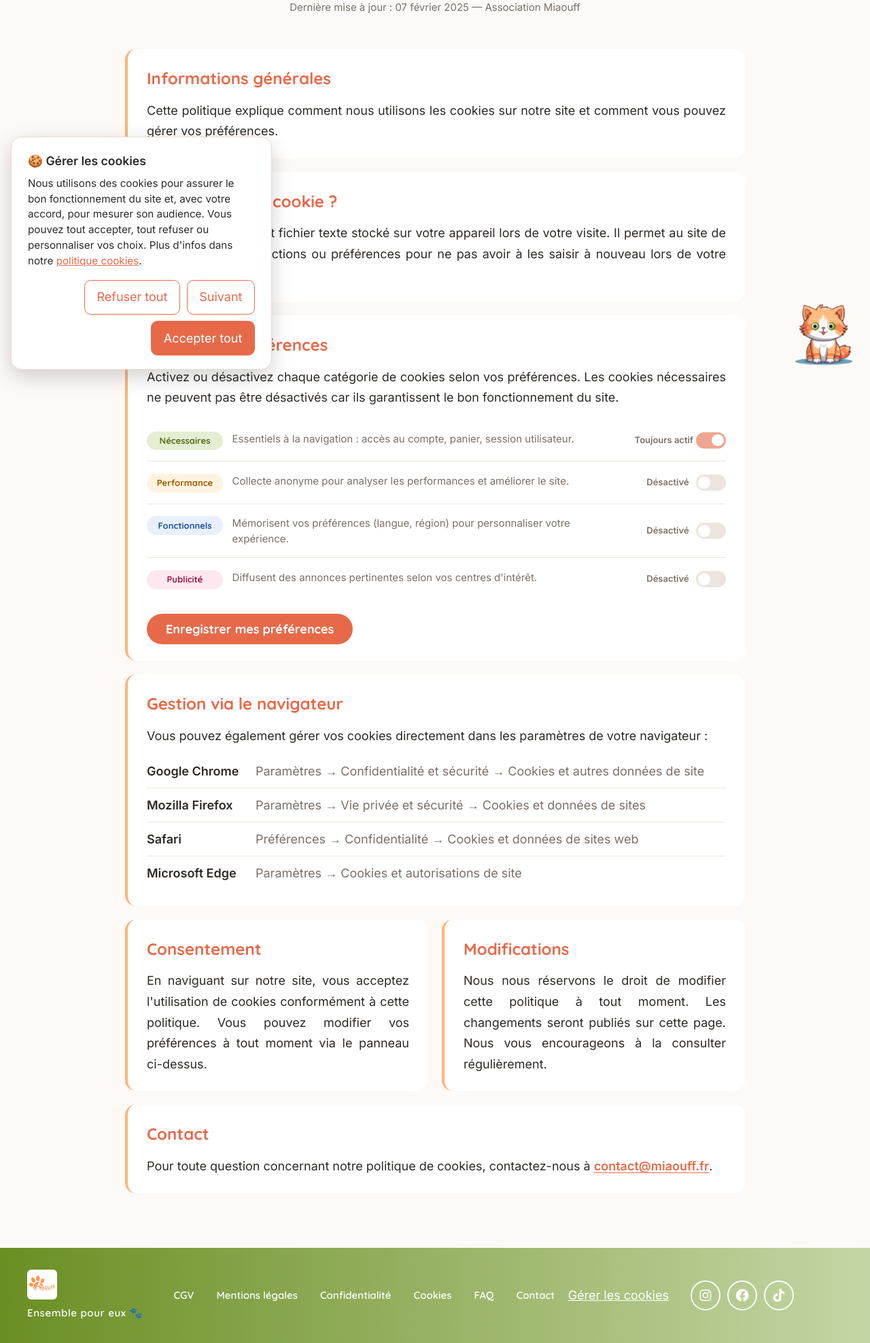
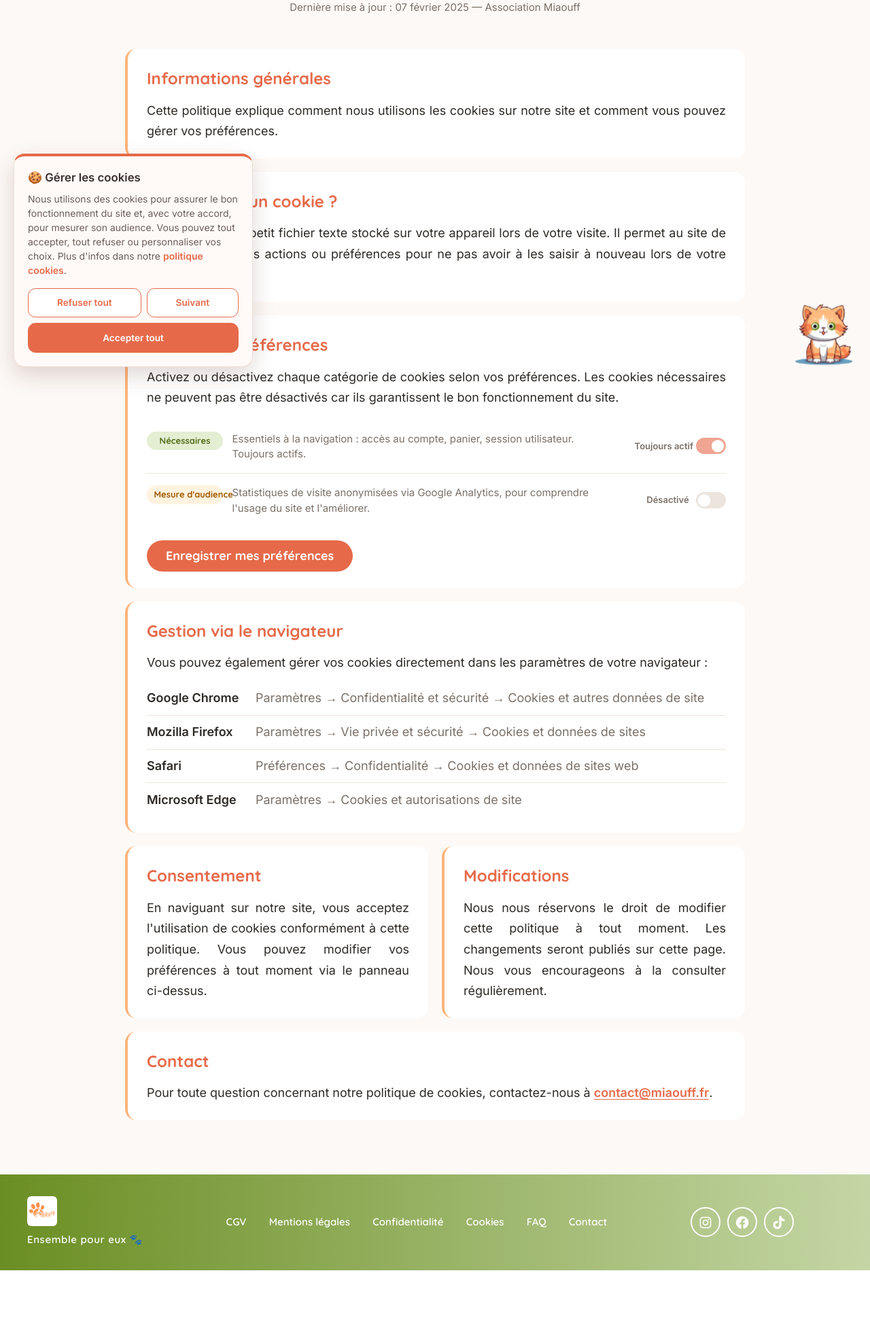
Before and after one commit to julie-carli/Miaouff, a Flask app: page /cookie_policy in a window 1280 px wide. Shown: the part 240-2216 px from the top of the page at 68% size. After the commit the page ends 2109 px from the top, so only its background shows below. Run offline with Flask 3, Linux system fonts and the light colour scheme.

Commit message:
fix(cookies/csp): restore shelters map, redesign banner, unify consent
- CSP: allow Leaflet from cdnjs (script-src) and OpenStreetMap tiles
  (img-src) so the shelters map renders again.
- Remove the cookie button from the footer; redesign the banner as a polished
  bottom-left card.
- Unify consent: the banner and the cookie policy page now share one storage
  key and the same two real categories (necessary + analytics/GA4) via a
  common window.MiaouffCookies API. Drop the unused functional/advertising
  categories that the site never set.

Co-Authored-By: Claude Opus 4.8 (1M context) <noreply@anthropic.com>

```diff
--- a/factory.py
+++ b/factory.py
@@ -63,11 +63,13 @@ def _register_static_cache_busting(app):
 CSP = (
     "default-src 'self'; "
     "script-src 'self' 'unsafe-inline' https://js.stripe.com "
+    "https://cdnjs.cloudflare.com "
     "https://www.googletagmanager.com https://www.google-analytics.com; "
     "style-src 'self' 'unsafe-inline' https://cdnjs.cloudflare.com "
     "https://fonts.googleapis.com; "
     "font-src 'self' https://cdnjs.cloudflare.com https://fonts.gstatic.com; "
-    "img-src 'self' data: https://www.google-analytics.com; "
+    "img-src 'self' data: https://*.tile.openstreetmap.org "
+    "https://www.google-analytics.com; "
     "connect-src 'self' https://api.stripe.com https://www.google-analytics.com; "
     "frame-src https://js.stripe.com https://hooks.stripe.com; "
     "object-src 'none'; base-uri 'self'; frame-ancestors 'self'"
--- a/static/css/cookie-consent.css
+++ b/static/css/cookie-consent.css
@@ -1,64 +1,86 @@
 /* Cookie consent banner and preferences dialog. */
 
-/* Ensure the hidden attribute always wins over the layout rules below
+/* The hidden attribute must always win over the layout rules below
    (an author display: value would otherwise override [hidden]). */
 .cookie-banner[hidden],
 .cookie-prefs[hidden] {
   display: none !important;
 }
 
-/* Bottom-left banner. */
+/* Bottom-left card. */
 .cookie-banner {
   position: fixed;
-  left: 1rem;
-  bottom: 1rem;
+  left: 1.25rem;
+  bottom: 1.25rem;
   z-index: 1000;
-  width: calc(100% - 2rem);
-  max-width: 24rem;
-  background: #ffffff;
-  color: #2b2b2b;
-  border: 1px solid #f0d9d2;
+  width: calc(100% - 2.5rem);
+  max-width: 22rem;
+  background: #fffaf8;
+  color: #3a3030;
+  border: 1px solid #f3ddd4;
+  border-top: 4px solid #e66a4a;
   border-radius: 1rem;
-  box-shadow: 0 10px 30px rgba(0, 0, 0, 0.18);
-  padding: 1.25rem 1.5rem;
+  box-shadow: 0 12px 32px rgba(76, 40, 30, 0.18);
+  padding: 1.1rem 1.25rem 1.25rem;
+  animation: cookie-slide-in 0.35s ease;
+}
+
+@keyframes cookie-slide-in {
+  from {
+    opacity: 0;
+    transform: translateY(12px);
+  }
+  to {
+    opacity: 1;
+    transform: translateY(0);
+  }
 }
 
 .cookie-banner__title {
-  margin: 0 0 0.5rem;
-  font-size: 1.1rem;
+  margin: 0 0 0.4rem;
+  font-size: 1.05rem;
+  font-weight: 700;
 }
 
 .cookie-banner__text {
   margin: 0 0 1rem;
-  font-size: 0.95rem;
+  font-size: 0.875rem;
   line-height: 1.5;
+  color: #6b5d5a;
 }
 
 .cookie-banner__text a {
   color: #e66a4a;
-  text-decoration: underline;
+  font-weight: 600;
 }
 
 .cookie-banner__actions,
 .cookie-prefs__actions {
   display: flex;
   flex-wrap: wrap;
-  gap: 0.6rem;
-  justify-content: flex-end;
+  gap: 0.5rem;
 }
 
+/* Buttons */
 .cookie-btn {
+  flex: 1 1 auto;
   font: inherit;
+  font-size: 0.85rem;
+  font-weight: 600;
   cursor: pointer;
-  border-radius: 0.6rem;
-  padding: 0.6rem 1.1rem;
-  border: 1px solid #e66a4a;
-  transition: background-color 0.15s ease, color 0.15s ease;
+  border-radius: 0.7rem;
+  padding: 0.6rem 0.9rem;
+  border: 1.5px solid #e66a4a;
+  transition: background-color 0.15s ease, color 0.15s ease, transform 0.1s ease;
+}
+
+.cookie-btn:active {
+  transform: scale(0.97);
 }
 
 .cookie-btn--primary {
   background: #e66a4a;
-  color: #ffffff;
+  color: #fff;
 }
 
 .cookie-btn--primary:hover {
@@ -66,7 +88,7 @@
 }
 
 .cookie-btn--ghost {
-  background: transparent;
+  background: #fff;
   color: #e66a4a;
 }
 
@@ -131,24 +158,12 @@
   font-weight: 500;
 }
 
-/* Footer "manage cookies" link styled like the other footer links. */
-.footer-cookie-btn {
-  font: inherit;
-  background: none;
-  border: none;
-  color: inherit;
-  cursor: pointer;
-  padding: 0;
-  text-decoration: underline;
-}
-
-@media (max-width: 30rem) {
-  .cookie-banner__actions,
-  .cookie-prefs__actions {
-    justify-content: stretch;
-  }
-
-  .cookie-btn {
-    flex: 1 1 auto;
+@media (max-width: 26rem) {
+  .cookie-banner {
+    left: 0.75rem;
+    right: 0.75rem;
+    bottom: 0.75rem;
+    width: auto;
+    max-width: none;
   }
 }
--- a/templates/base.html
+++ b/templates/base.html
@@ -124,7 +124,6 @@
         <a href="{{ url_for('main.cookie_policy') }}">Cookies</a>
         <a href="{{ url_for('main.faq') }}">FAQ</a>
         <a href="{{ url_for('main.contact') }}">Contact</a>
-        <button type="button" id="open-cookie-settings" class="footer-cookie-btn">Gérer les cookies</button>
     </nav>
 
     <!-- Footer right: social networks -->
--- a/templates/cookie_policy.html
+++ b/templates/cookie_policy.html
@@ -32,7 +32,7 @@
                 <li class="cookie-toggle-item">
                     <div class="cookie-toggle-info">
                         <span class="cookie-badge cookie-badge--necessary">Nécessaires</span>
-                        <p>Essentiels à la navigation : accès au compte, panier, session utilisateur.</p>
+                        <p>Essentiels à la navigation : accès au compte, panier, session utilisateur. Toujours actifs.</p>
                     </div>
                     <!-- Necessary cookies are always on and cannot be toggled -->
                     <div class="cookie-toggle-wrapper">
@@ -46,41 +46,13 @@
 
                 <li class="cookie-toggle-item">
                     <div class="cookie-toggle-info">
-                        <span class="cookie-badge cookie-badge--performance">Performance</span>
-                        <p>Collecte anonyme pour analyser les performances et améliorer le site.</p>
+                        <span class="cookie-badge cookie-badge--performance">Mesure d'audience</span>
+                        <p>Statistiques de visite anonymisées via Google Analytics, pour comprendre l'usage du site et l'améliorer.</p>
                     </div>
                     <div class="cookie-toggle-wrapper">
-                        <span class="cookie-toggle-label" id="label-performance">Désactivé</span>
-                        <label class="cookie-toggle" aria-label="Cookies de performance">
-                            <input type="checkbox" id="toggle-performance">
-                            <span class="cookie-toggle-slider"></span>
-                        </label>
-                    </div>
-                </li>
-
-                <li class="cookie-toggle-item">
-                    <div class="cookie-toggle-info">
-                        <span class="cookie-badge cookie-badge--functional">Fonctionnels</span>
-                        <p>Mémorisent vos préférences (langue, région) pour personnaliser votre expérience.</p>
-                    </div>
-                    <div class="cookie-toggle-wrapper">
-                        <span class="cookie-toggle-label" id="label-functional">Désactivé</span>
-                        <label class="cookie-toggle" aria-label="Cookies fonctionnels">
-                            <input type="checkbox" id="toggle-functional">
-                            <span class="cookie-toggle-slider"></span>
-                        </label>
-                    </div>
-                </li>
-
-                <li class="cookie-toggle-item">
-                    <div class="cookie-toggle-info">
-                        <span class="cookie-badge cookie-badge--targeting">Publicité</span>
-                        <p>Diffusent des annonces pertinentes selon vos centres d'intérêt.</p>
-                    </div>
-                    <div class="cookie-toggle-wrapper">
-                        <span class="cookie-toggle-label" id="label-targeting">Désactivé</span>
-                        <label class="cookie-toggle" aria-label="Cookies publicitaires">
-                            <input type="checkbox" id="toggle-targeting">
+                        <span class="cookie-toggle-label" id="label-analytics">Désactivé</span>
+                        <label class="cookie-toggle" aria-label="Cookies de mesure d'audience">
+                            <input type="checkbox" id="toggle-analytics">
                             <span class="cookie-toggle-slider"></span>
                         </label>
                     </div>
@@ -124,48 +96,31 @@
 </section>
 
 <script>
-    // --- Cookie preference keys stored in localStorage ---
-    const PREFS_KEY = 'miaouff_cookie_prefs';
+    // This page drives the SAME consent as the cookie banner, through the
+    // shared window.MiaouffCookies API (defined in cookie-consent.js).
+    document.addEventListener("DOMContentLoaded", function () {
+        const toggle = document.getElementById("toggle-analytics");
+        const label = document.getElementById("label-analytics");
 
-    const toggles = [
-        { id: 'toggle-performance', labelId: 'label-performance', key: 'performance' },
-        { id: 'toggle-functional',  labelId: 'label-functional',  key: 'functional'  },
-        { id: 'toggle-targeting',   labelId: 'label-targeting',   key: 'targeting'   },
-    ];
+        function syncLabel() {
+            label.textContent = toggle.checked ? "Activé" : "Désactivé";
+        }
 
-    // Load saved preferences from localStorage on page load
-    function loadPrefs() {
-        const saved = JSON.parse(localStorage.getItem(PREFS_KEY) || '{}');
-        toggles.forEach(({ id, labelId, key }) => {
-            const checkbox = document.getElementById(id);
-            const label    = document.getElementById(labelId);
-            const isActive = saved[key] ?? false;
-            checkbox.checked  = isActive;
-            label.textContent = isActive ? 'Activé' : 'Désactivé';
-        });
-    }
+        // Reflect the current consent state on load.
+        const consent = window.MiaouffCookies && window.MiaouffCookies.getConsent();
+        toggle.checked = !!(consent && consent.analytics);
+        syncLabel();
 
-    // Update label text when a toggle changes
-    toggles.forEach(({ id, labelId }) => {
-        document.getElementById(id).addEventListener('change', function () {
-            document.getElementById(labelId).textContent = this.checked ? 'Activé' : 'Désactivé';
+        toggle.addEventListener("change", syncLabel);
+
+        document.getElementById("cookie-save-btn").addEventListener("click", () => {
+            if (window.MiaouffCookies) {
+                window.MiaouffCookies.setAnalytics(toggle.checked);
+            }
+            const confirm = document.getElementById("cookie-save-confirm");
+            confirm.classList.add("visible");
+            setTimeout(() => confirm.classList.remove("visible"), 3000);
         });
     });
-
-    // Save preferences to localStorage on button click
-    document.getElementById('cookie-save-btn').addEventListener('click', () => {
-        const prefs = {};
-        toggles.forEach(({ id, key }) => {
-            prefs[key] = document.getElementById(id).checked;
-        });
-        localStorage.setItem(PREFS_KEY, JSON.stringify(prefs));
-
-        // Show confirmation message then hide after 3 seconds
-        const confirm = document.getElementById('cookie-save-confirm');
-        confirm.classList.add('visible');
-        setTimeout(() => confirm.classList.remove('visible'), 3000);
-    });
-
-    loadPrefs();
 </script>
 {% endblock %}
```
Also changed, not shown: other parts of static/css/cookie-consent.css (+16 -11 lines), static/js/cookie-consent.js (+28 -40 lines).
